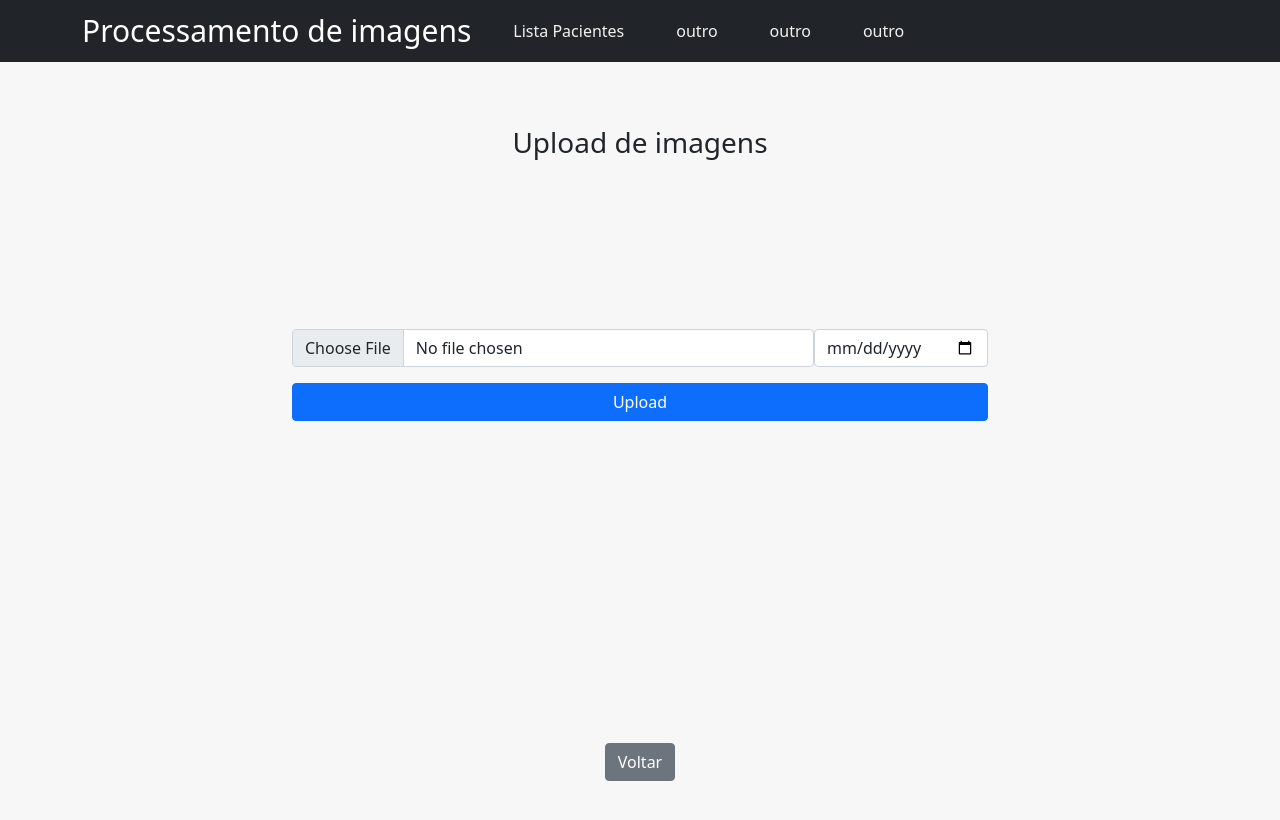
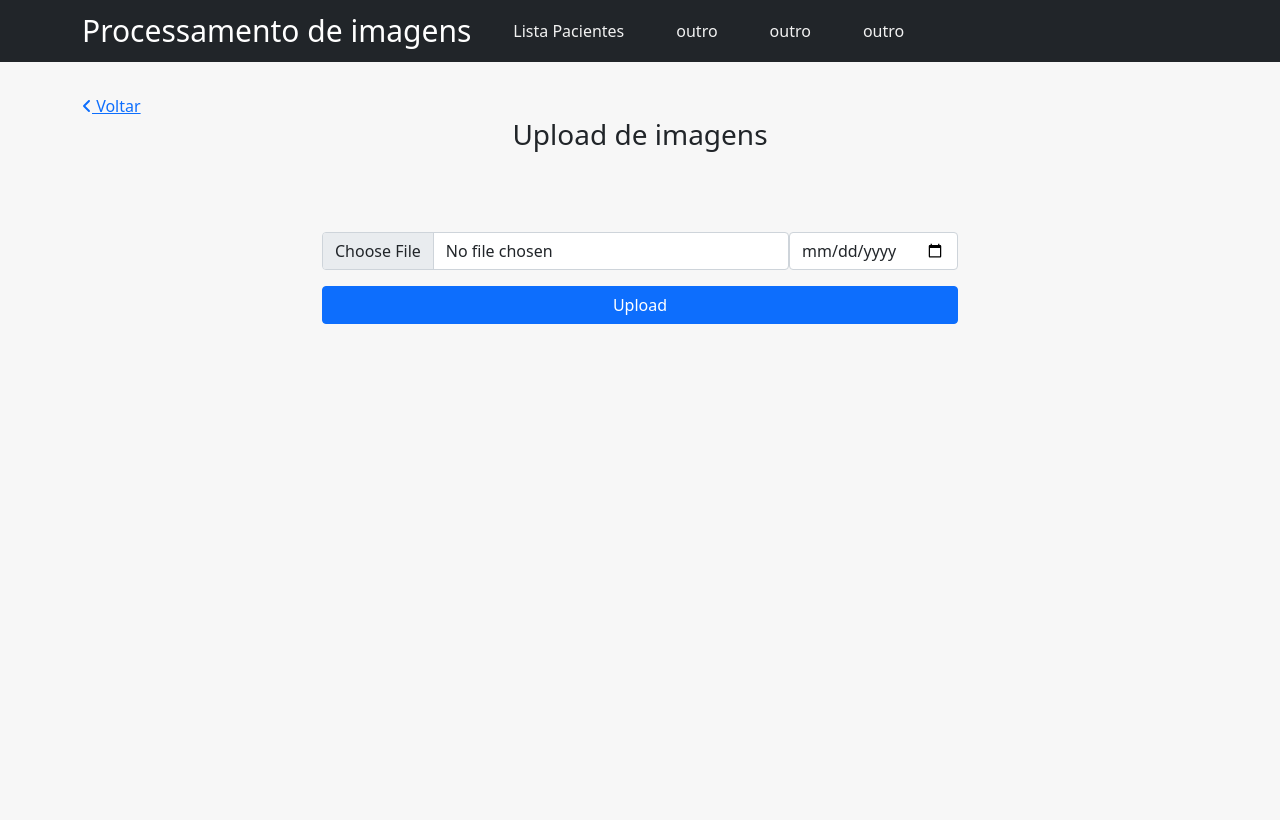
Before and after one commit to VLx2000/modulo-imagens, a React (Create React App) app in the folder frontend/: page /paciente/1/upload in a window 1280 px wide. Shown: the top 820 px of the page. Built offline with nearby package versions, Linux system fonts and the light colour scheme.

Commit message:
filtro, voltar e css

```diff
--- a/frontend/package.json
+++ b/frontend/package.json
@@ -3,6 +3,9 @@
   "version": "0.1.0",
   "private": true,
   "dependencies": {
+    "@fortawesome/fontawesome-svg-core": "^6.1.1",
+    "@fortawesome/free-solid-svg-icons": "^6.1.1",
+    "@fortawesome/react-fontawesome": "^0.2.0",
     "@testing-library/jest-dom": "^5.16.4",
     "@testing-library/react": "^13.3.0",
     "@testing-library/user-event": "^13.5.0",
--- a/frontend/src/components/ListaImgs/index.tsx
+++ b/frontend/src/components/ListaImgs/index.tsx
@@ -51,7 +51,7 @@ function ListaImgs({ images, arquivado }: Props) {
 
     return (
         <div className="lista-imagens">
-            <Table striped bordered>
+            <Table striped bordered responsive>
                 <thead>
                     <tr>
                         <th>#id</th>
--- /dev/null
+++ b/frontend/src/components/Voltar/index.tsx
@@ -0,0 +1,21 @@
+import { Link } from 'react-router-dom';
+import { FontAwesomeIcon } from '@fortawesome/react-fontawesome'
+import { faAngleLeft } from '@fortawesome/free-solid-svg-icons'
+import './styles.css';
+
+type Props = {
+    caminho: string;
+}
+
+function Voltar({ caminho }: Props) {
+
+    return(
+        <div className='div-voltar'>
+            <Link to={caminho}>
+                <FontAwesomeIcon icon={faAngleLeft} /> Voltar
+            </Link>
+        </div>
+    );
+}
+
+export default Voltar;
--- /dev/null
+++ b/frontend/src/components/Voltar/styles.css
@@ -0,0 +1,3 @@
+.div-voltar {
+
+}
--- a/frontend/src/components/index.ts
+++ b/frontend/src/components/index.ts
@@ -1 +1,2 @@
 export { default as ListaImgs} from "./ListaImgs";
+export { default as Voltar } from "./Voltar";
--- a/frontend/src/layouts/Navbar/styles.css
+++ b/frontend/src/layouts/Navbar/styles.css
@@ -18,7 +18,7 @@ html {
 }
 
 .navbar {
-    margin-bottom: 4em;
+    margin-bottom: 2em;
 }
 
 .navbar h1 {
--- a/frontend/src/pages/Imagens/form.tsx
+++ b/frontend/src/pages/Imagens/form.tsx
@@ -2,6 +2,7 @@ import { useRef, useState } from "react";
 import { Alert, Button, Container, Form, ProgressBar } from "react-bootstrap";
 import { useParams, Link } from "react-router-dom";
 import axiosInstance from "utils/axios";
+import { Voltar } from "components";
 import './styles.css';
 
 // component q exibe form para upload
@@ -62,6 +63,7 @@ function UploadForm() {
 
     return (
         <Container className="upload-container">
+            <Voltar caminho={`/paciente/${params.idPaciente}`}/>
             <h3 className="titulo-pag">Upload de imagens</h3>
             <Form onSubmit={submitHandler} className="upload-form">
                 <Form.Group controlId="formFile" className="mb-3">
@@ -100,9 +102,6 @@ function UploadForm() {
                     </div>
                 }
             </Form>
-            <Link to={`/paciente/${params.idPaciente}`} className='div-voltar'>
-                <Button variant="secondary">Voltar</Button>
-            </Link>
         </Container>
     );
 }
--- a/frontend/src/pages/Imagens/index.tsx
+++ b/frontend/src/pages/Imagens/index.tsx
@@ -1,7 +1,7 @@
 import { useEffect, useState } from "react";
-import { Container, Button, Form, FormControl, Tabs, Tab } from "react-bootstrap";
+import { Container, Button, FormControl, Tabs, Tab } from "react-bootstrap";
 import { Image } from 'types/images';
-import { ListaImgs } from "components";
+import { ListaImgs, Voltar } from "components";
 import { useParams, Link } from 'react-router-dom';
 import axiosInstance from "utils/axios";
 
@@ -12,32 +12,45 @@ function ListaImagens() {
 
     const [carregado, setCarregado] = useState<Boolean>(false);
     const [images, setImages] = useState<Image[]>([]);
+    const [allImages, setAllImages] = useState<Image[]>([])
 
     useEffect(() => {
         axiosInstance
-            .get(`/${params.idPaciente}`)
+            .get('/' + params.idPaciente)
             .then((res) => {
                 const data = res.data as Image[];
                 setImages(data);
+                setAllImages(data);
                 //console.table(data)
                 setCarregado(true);
             })
             .catch((err) => alert("Erro ao carregar imagens" + err));
     }, [params.idPaciente]);
 
+    function handleFilter(event: React.ChangeEvent<HTMLInputElement>) {
+        const filter = event.target.value;
+        if (filter === '') {
+            setImages(allImages);
+        }
+        else {
+            setImages(allImages.filter(image =>
+                image.id.toString().includes(filter))
+            );
+        }
+    }
+
     return (
         <Container className="images-container">
+            <Voltar caminho={`/`} />
             <h3 className="titulo-pag">Imagens do paciente {params.idPaciente}</h3>
             <header className="header-imagens">
-                <Form className="d-flex">
-                    <FormControl
-                        type="search"
-                        placeholder="Pesquisar imagem por id ou data"
-                        className="me-2"
-                        aria-label="Search"
-                    />
-                    <Button variant="outline-success">Pesquisar</Button>
-                </Form>
+                <FormControl
+                    type="search"
+                    placeholder="filtrar imagem por id"
+                    className="me-2"
+                    aria-label="Search"
+                    onChange={handleFilter}
+                />
                 {/* Ir para formulario de upload de imagens */}
                 <div className="div-botao-novo-upload">
                     <Link to={`/paciente/${params.idPaciente}/upload`}>
@@ -57,9 +70,6 @@ function ListaImagens() {
                     </Tab>
                 </Tabs>
             }
-            <Link to={`/`} className='div-voltar'>
-                <Button variant="secondary">Voltar</Button>
-            </Link>
         </Container>
     );
 }
--- a/frontend/src/pages/Imagens/styles.css
+++ b/frontend/src/pages/Imagens/styles.css
@@ -3,9 +3,9 @@
 }
 
 /*index*/
-.images-container {
+/* .images-container {
   min-height: 100vh;
-}
+} */
 
 .header-imagens {
   display: flex;
@@ -23,13 +23,8 @@
 }
 
 /*form*/
-.upload-container {
-  min-height: 100vh;
-  display: grid;
-}
-
 .upload-form {
-  margin-block: 2em;
+  margin-block: 5em;
 }
 
 .form-inputs {
@@ -61,16 +56,14 @@
   border-radius: 0 0.25em 0.25em 0;
 }
 
-.div-voltar {
-  display: flex;
-  align-items: center;
-  justify-content: center;
-  text-decoration: none;
-  margin-block: 5em;
+@media (min-width: 990px) {
+  .upload-form {
+    margin-inline: 15em;
+  }
 }
 
-@media (min-width: 768px) {
-  .upload-container {
-    max-width: 720px !important;
+@media (max-width: 991px) {
+  .upload-form {
+    margin-inline: 1em;
   }
 }
```
Also changed, not shown: 1 other file (tests, documents, lock files or other folders).
